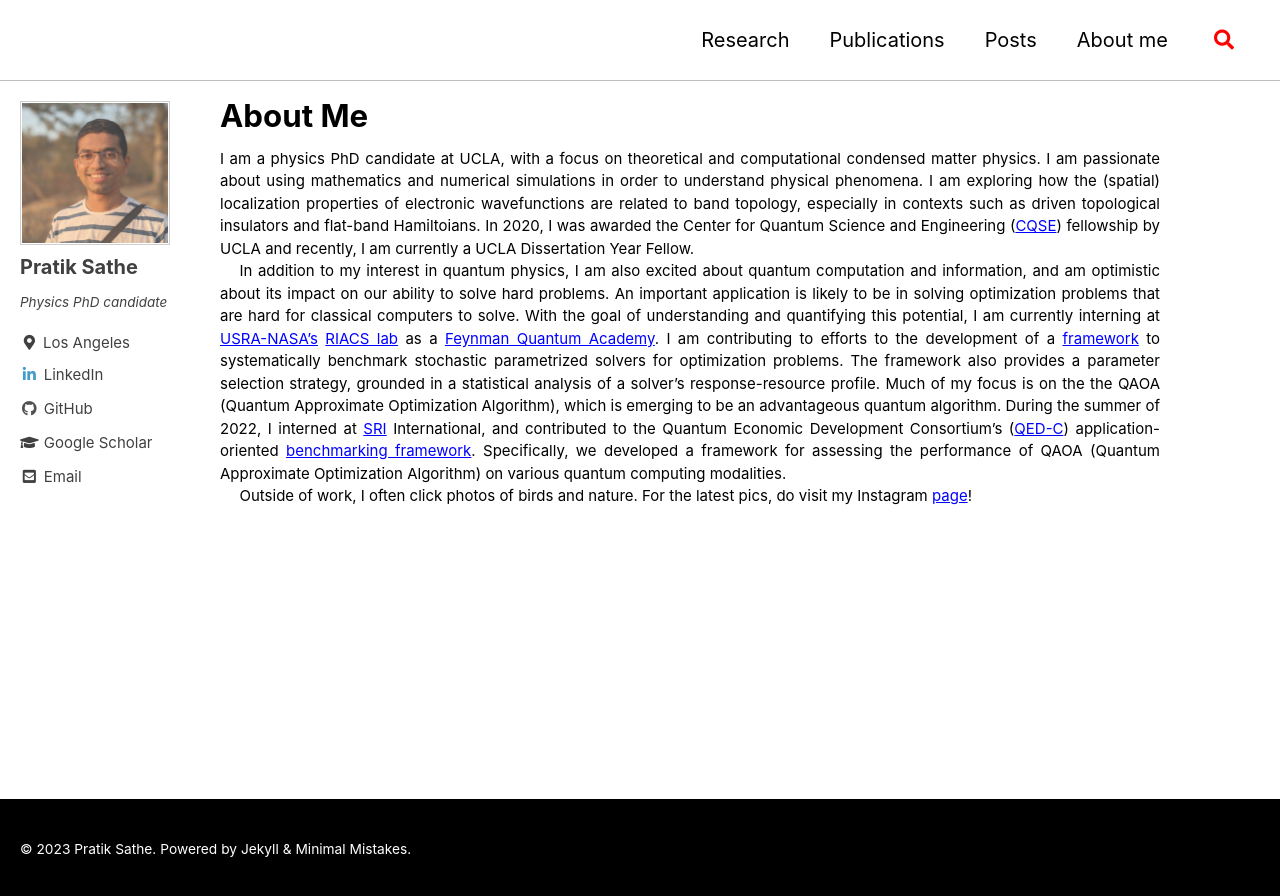
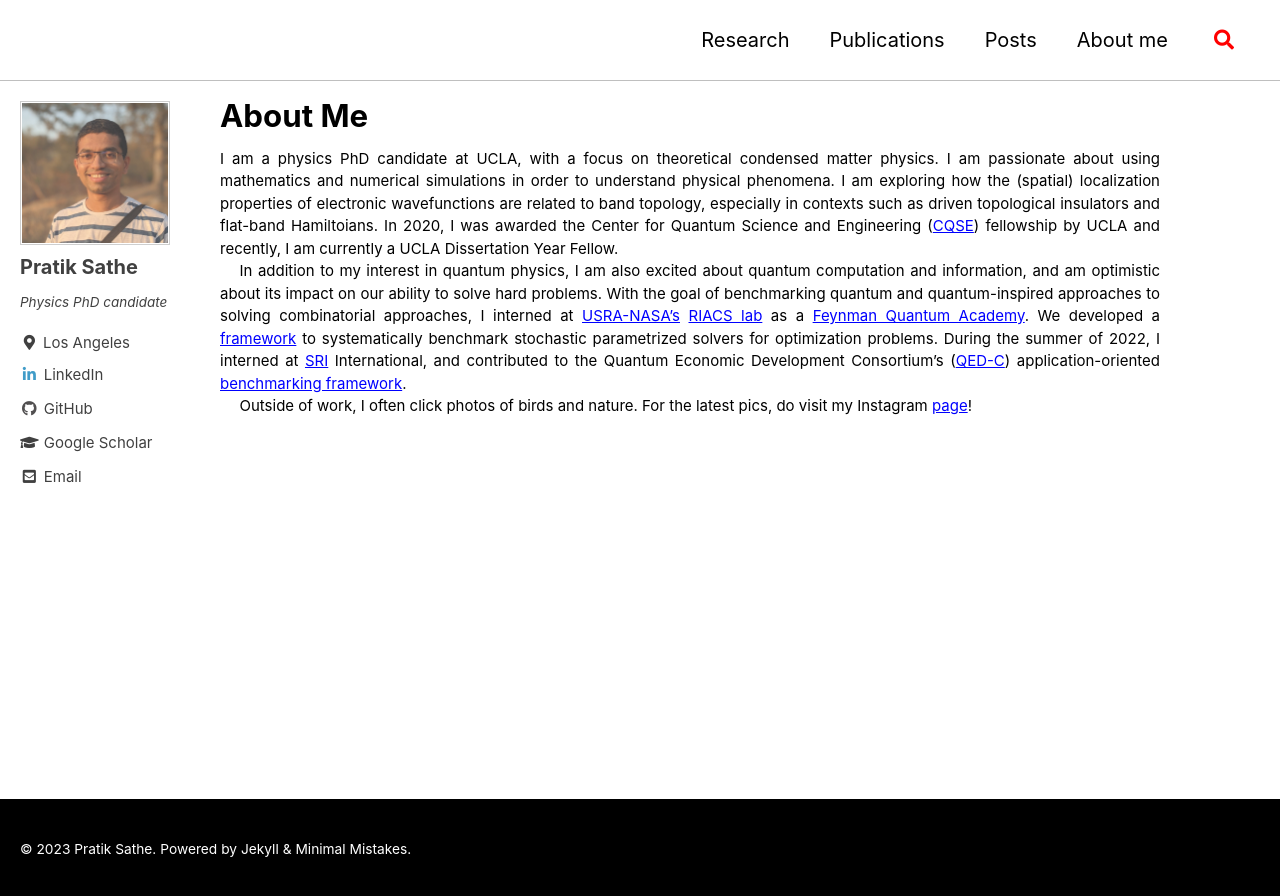
Before and after one commit to PratikSathe/PratikSathe.github.io, a Jekyll site: the page built from _pages/about.md, in a window 1280 px wide. Shown: the top 896 px of the page. Built offline with Jekyll 4.4.1, drawn with Linux system fonts in a browser that asks for light colours; cached includes are drawn as plain includes.

Commit message:
Update about.md

```diff
--- a/_pages/about.md
+++ b/_pages/about.md
@@ -5,9 +5,9 @@ layout: single
 modified: 2022-07-16
 ---
 
-I am a physics PhD candidate at UCLA, with a focus on theoretical and computational condensed matter physics. I am passionate about using mathematics and numerical simulations in order to understand physical phenomena. I am exploring how the (spatial) localization properties of electronic wavefunctions are related to band topology, especially in contexts such as driven topological insulators and flat-band Hamiltoians. In 2020, I was awarded the Center for Quantum Science and Engineering ([CQSE](https://www.cqse.ucla.edu/)) fellowship by UCLA and recently, I am currently a UCLA Dissertation Year Fellow.
+I am a physics PhD candidate at UCLA, with a focus on theoretical condensed matter physics. I am passionate about using mathematics and numerical simulations in order to understand physical phenomena. I am exploring how the (spatial) localization properties of electronic wavefunctions are related to band topology, especially in contexts such as driven topological insulators and flat-band Hamiltoians. In 2020, I was awarded the Center for Quantum Science and Engineering ([CQSE](https://www.cqse.ucla.edu/)) fellowship by UCLA and recently, I am currently a UCLA Dissertation Year Fellow.
 
-In addition to my interest in quantum physics, I am also excited about quantum computation and information, and am optimistic about its impact on our ability to solve hard problems. An important application is likely to be in solving optimization problems that are hard for classical computers to solve. With the goal of understanding and quantifying this potential, I am currently interning at [USRA-NASA's](https://www.usra.edu/) [RIACS lab](https://riacs.usra.edu/) as a [Feynman Quantum Academy](https://riacs.usra.edu/quantum/qacademy). I am contributing to efforts to the development of a [framework](https://github.com/bernalde/stochastic-benchmark) to systematically benchmark stochastic parametrized solvers for optimization problems. The framework also provides a parameter selection strategy, grounded in a statistical analysis of a solver’s response-resource profile. Much of my focus is on the the QAOA (Quantum Approximate Optimization Algorithm), which is emerging to be an advantageous quantum algorithm. During the summer of 2022, I interned at [SRI](https://www.sri.com/) International, and contributed to the Quantum Economic Development Consortium's ([QED-C](https://quantumconsortium.org/)) application-oriented [benchmarking framework](https://github.com/SRI-International/QC-App-Oriented-Benchmarks). Specifically, we developed a framework for assessing the performance of QAOA (Quantum Approximate Optimization Algorithm) on various quantum computing modalities.
+In addition to my interest in quantum physics, I am also excited about quantum computation and information, and am optimistic about its impact on our ability to solve hard problems. With the goal of benchmarking quantum and quantum-inspired approaches to solving combinatorial approaches, I interned at [USRA-NASA's](https://www.usra.edu/) [RIACS lab](https://riacs.usra.edu/) as a [Feynman Quantum Academy](https://riacs.usra.edu/quantum/qacademy). We developed a [framework](https://github.com/bernalde/stochastic-benchmark) to systematically benchmark stochastic parametrized solvers for optimization problems. During the summer of 2022, I interned at [SRI](https://www.sri.com/) International, and contributed to the Quantum Economic Development Consortium's ([QED-C](https://quantumconsortium.org/)) application-oriented [benchmarking framework](https://github.com/SRI-International/QC-App-Oriented-Benchmarks).
 
 Outside of work, I often click photos of birds and nature. For the latest pics, do visit my Instagram [page](https://www.instagram.com/birds.are.lit/)!
 
```
